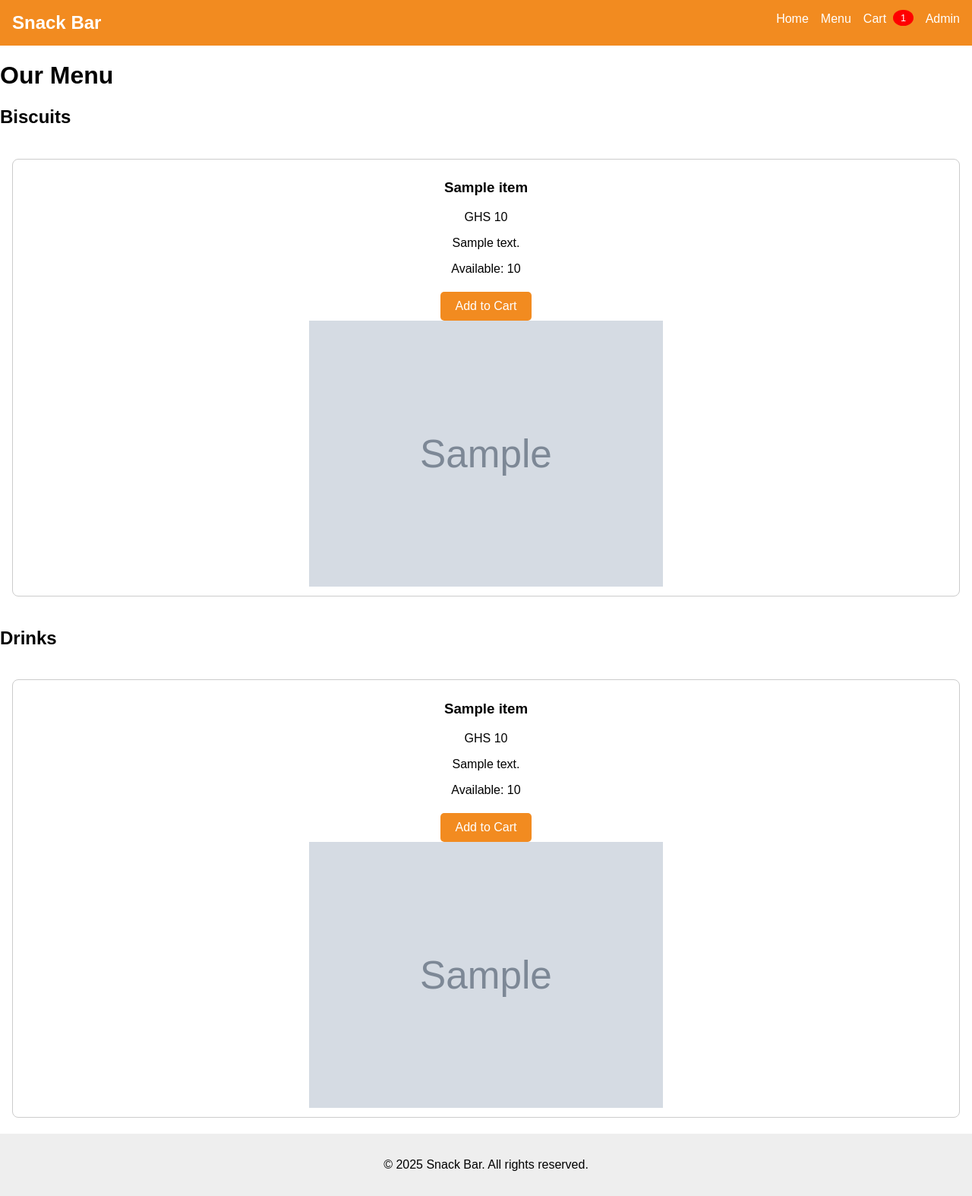
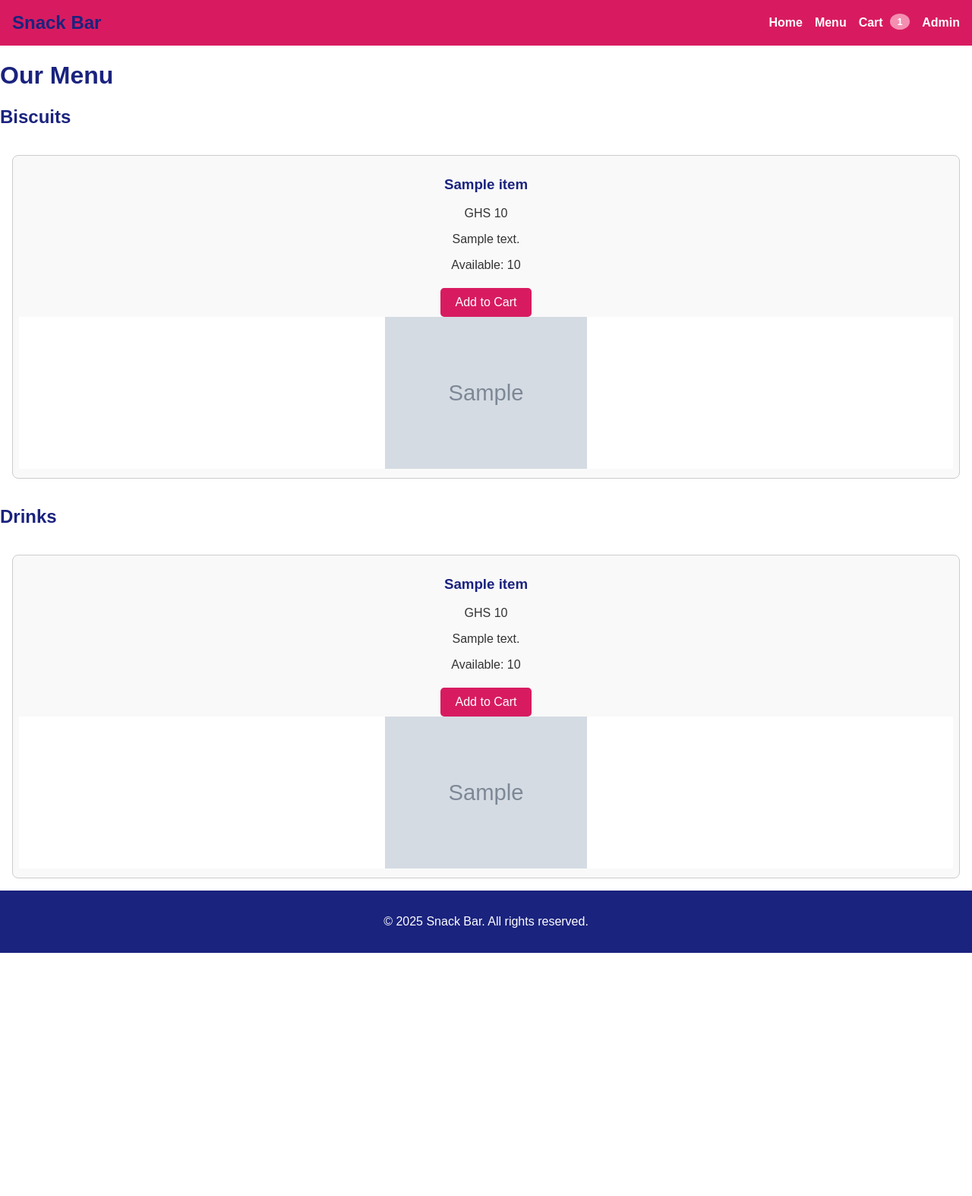
Before and after one commit to mauricebore/snackbar, a Django app: template main/templates/main/menu.html in a window 1280 px wide. Shown: the whole page at 76% size. After the commit the page ends 1254 px from the top, so only its background shows below. Run offline with Django 3.2, Linux system fonts and the light colour scheme; the template is opened without the code that fills it: most values are stand-ins (such as "Sample title", 1, 10 or a date in 2020).

Commit message:
style: apply CSIR-inspired colour theme across Snack Bar project

```diff
--- a/main/static/main/style.css
+++ b/main/static/main/style.css
@@ -1,20 +1,23 @@
-
 body {
   font-family: Arial, sans-serif;
   margin: 0;
   padding: 0;
+  background-color: #ffffff;
+  color: #333333;
 }
 
 nav {
-  background-color: #f28b20;
+  background-color: #d81b60; /* CSIR magenta (from first) */
   color: white;
   padding: 1rem;
   display: flex;
   justify-content: space-between;
+  align-items: center; /* from second for alignment */
 }
 
 nav h1 {
   margin: 0;
+  font-weight: bold; /* from second */
 }
 
 nav ul {
@@ -28,67 +31,84 @@ nav ul {
 nav ul li a {
   color: white;
   text-decoration: none;
+  font-weight: bold; /* from second for emphasis */
+}
+
+nav ul li a:hover {
+  text-decoration: underline; /* hover effect for clarity */
 }
 
 .hero {
   text-align: center;
   padding: 2rem;
-  background-image: url('/static/main/snack.jpg'); /* if you have an image */
-  background-size: cover;
-  color: #333;
+  background-color: #f3e5f5; /* light lavender from first */
+  color: #1a237e; /* CSIR dark blue from first */
 }
 
 footer {
-  background-color: #eee;
+  background-color: #1a237e; /* CSIR dark blue footer */
+  color: white;
   text-align: center;
   padding: 1rem;
 }
 
-
-
-
-
-.menu-grid {
+.menu-grid, .cart ul {
   display: grid;
   grid-template-columns: repeat(auto-fit, minmax(200px, 1fr));
   gap: 1rem;
   padding: 1rem;
 }
 
-.menu-item {
+.menu-item, .cart li {
   border: 1px solid #ccc;
   border-radius: 8px;
   padding: 0.5rem;
   text-align: center;
-  margin: 0.3rem 0;
+  background-color: #f9f9f9; /* from second for subtle card contrast */
 }
 
-.menu-item img {
+.menu-item img, .cart img {
   width: 100%;
-  height: 350px;
+  height: 200px;
   object-fit: contain;
   background: white;
 }
 
+button {
+  background-color: #d81b60; /* CSIR magenta */
+  color: white;
+  border: none;
+  padding: 10px 20px;
+  margin-top: 5px;
+  border-radius: 5px;
+  font-size: 1rem;
+  cursor: pointer;
+  transition: background-color 0.3s ease;
+}
+
+button:hover {
+  background-color: #c2185b; /* deeper magenta on hover */
+}
+
+button:disabled {
+  background-color: #ccc;
+  cursor: not-allowed;
+}
+
+.cart-badge {
+  background-color: #f48fb1; /* CSIR magenta badge */
+  color: white;
+  border-radius: 50%;
+  padding: 0.2rem 0.6rem;
+  font-size: 0.8rem;
+  vertical-align: top;
+  margin-left: 0.3rem;
+}
 
 .messages {
   list-style: none;
   padding: 1rem;
   margin: 0;
-}
-
-.messages li {
-  background-color: #d4edda;
-  color: #155724;
-  border: 1px solid #c3e6cb;
-  padding: 0.75rem;
-  margin-bottom: 0.5rem;
-  border-radius: 4px;
-}
-
-.messages {
-  list-style: none;
-  padding: 1rem;
 }
 
 .messages li {
@@ -109,35 +129,10 @@ footer {
   border: 1px solid #f5c6cb;
 }
 
-
-.cart-badge {
-  background-color: red;
-  color: white;
-  border-radius: 50%;
-  padding: 0.2rem 0.6rem;
-  font-size: 0.8rem;
-  vertical-align: top;
-  margin-left: 0.3rem;
+h1, h2, h3 {
+  color: #1a237e; /* CSIR dark blue headings from first */
 }
 
-
-button {
-  background-color: #f28b20; /* your snack bar orange */
-  color: white;
-  border: none;
-  padding: 10px 20px;
-  margin-top: 5px;
-  border-radius: 5px;
-  font-size: 1rem;
-  cursor: pointer;
-  transition: background-color 0.3s ease;
+section.hero p {
+  font-size: 1.2rem;
 }
-
-button:hover {
-  background-color: #d97706; /* darker orange on hover */
-}
-
-button:disabled {
-  background-color: #ccc;
-  cursor: not-allowed;
-}
--- a/main/views.py
+++ b/main/views.py
@@ -67,8 +67,8 @@ def checkout(request):
         for id, item in cart.items():
             menu_item = get_object_or_404(MenuItem, id=id)
             if menu_item.quantity < item['quantity']:
-                messages.error(request, f"Not enough stock for {menu_item.name}.")
-                return redirect('view_cart')
+                messages.error(request, f"Sorry! It seems someone else just bought the last {menu_item.name}.")
+                return redirect('menu')
 
         # Create order only if all items are in stock
         order = Order.objects.create(customer_name=customer_name)
```
Also changed, not shown: db.sqlite3.
